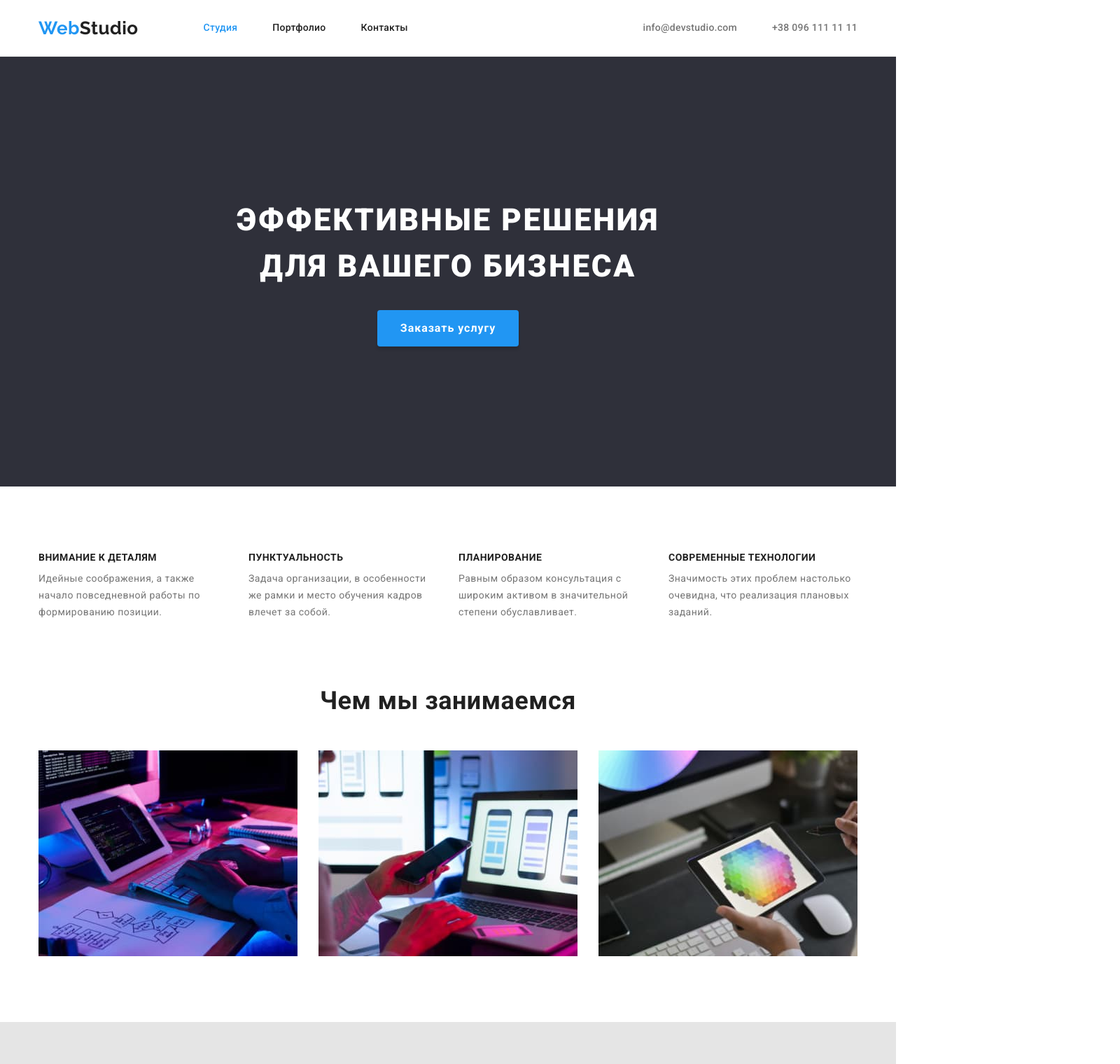
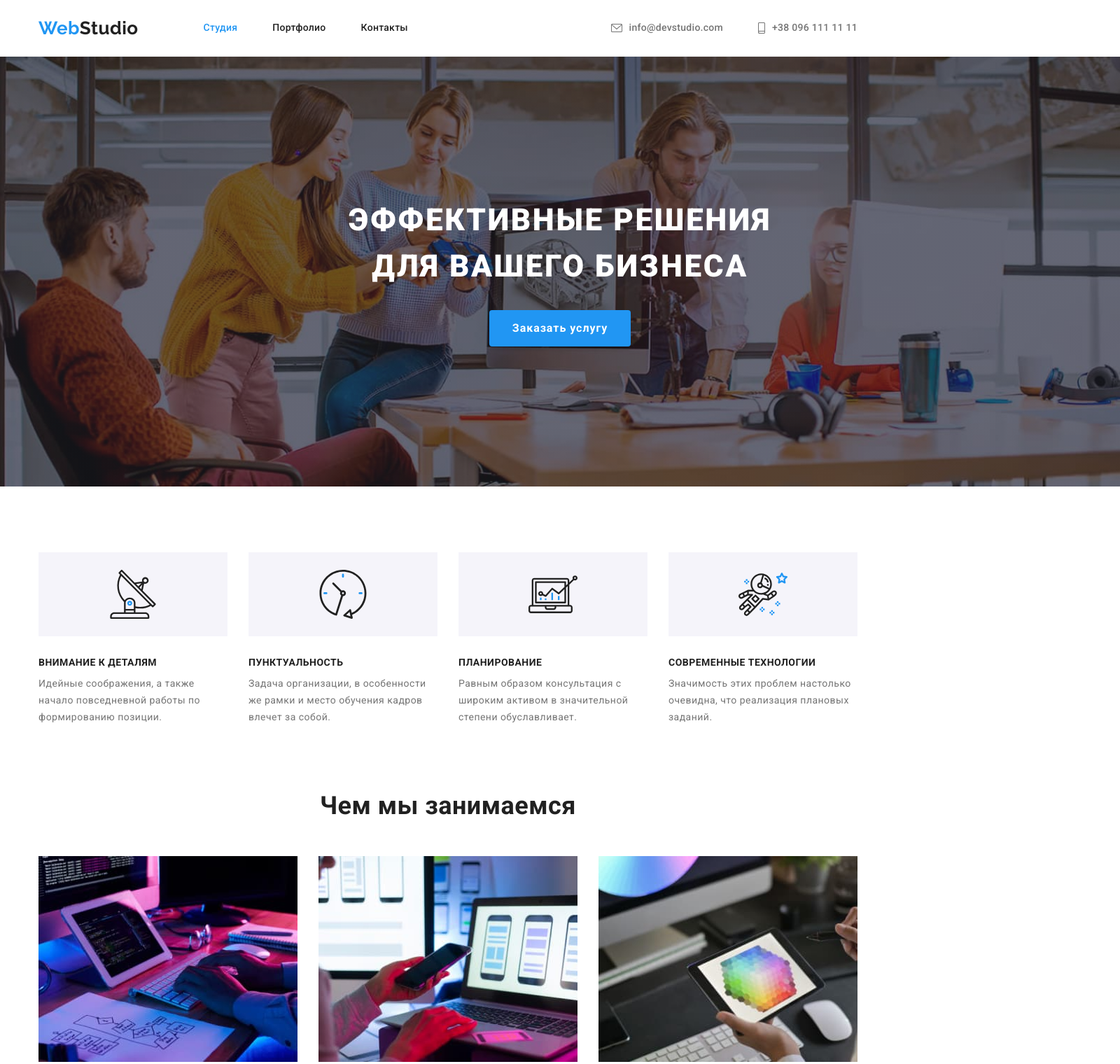
Before and after one commit to VenjaVenja/goit-markup-hw-04, a plain HTML site: page index.html in a window 1280 px wide. Shown: the top 1520 px of the page at 70% size, 1600 px wide, since content can reach past the window. Drawn offline with nearby package versions, Linux system fonts and the light colour scheme.

Commit message:
Дополняет оформление css 1

```diff
--- a/css/style.css
+++ b/css/style.css
@@ -172,6 +172,8 @@ img {
 
 .auth-nav .link {
   color: var(--primary-text-color);
+  display: inline-flex;
+  align-items: center;
 }
 .site-nav .link:hover,
 .site-nav .link:focus {
@@ -191,12 +193,46 @@ img {
   margin-left: 50px;
 }
 
+.mail::before {
+  content: '';
+  width: 16px;
+  height: 12px;
+  margin-right: 10px;
+  background-image: url('../images/envelope.svg');
+  background-size: contain;
+  background-position: center;
+  background-repeat: no-repeat;
+}
+
+.phone::before {
+  content: '';
+  width: 10px;
+  height: 16px;
+  margin-right: 10px;
+  background-image: url('../images/smartphone.svg');
+  background-size: contain;
+  background-position: center;
+  background-repeat: no-repeat;
+}
+
 .auth-nav .link:hover,
 .auth-nav .link:focus {
   color: var(--accent-color);
 }
 
 /* hero */
+
+.overlay {
+  width: 1600px;
+  margin-left: auto;
+  margin-right: auto;
+  background-image: linear-gradient(to right, rgba(47, 48, 58, 0.4), rgba(47, 48, 58, 0.4)),
+    url('../images/heroback.jpg');
+  background-repeat: no-repeat;
+  background-position: center;
+  background-size: cover;
+}
+
 .hero {
   padding-top: 200px;
   padding-bottom: 200px;
@@ -300,6 +336,33 @@ img {
 
 .feature-list .item {
   width: 270px;
+}
+
+.feature-list .item::before {
+  display: block;
+  content: '';
+  height: 120px;
+  margin-bottom: 30px;
+
+  background-color: #f5f4fa;
+  background-repeat: no-repeat;
+  background-position: center;
+}
+
+.icon-radar::before {
+  background-image: url('../images/Group.svg');
+}
+
+.icon-clock::before {
+  background-image: url('../images/clock.svg');
+}
+
+.icon-diagram::before {
+  background-image: url('../images/diagram.svg');
+}
+
+.icon-spaceman::before {
+  background-image: url('../images/astronaut.svg');
 }
 
 .feature-list .item:not(:last-child) {
--- a/index.html
+++ b/index.html
@@ -29,14 +29,14 @@
           <li class="item"><a href="contacts.html" class="link">Контакты</a></li>
         </ul>
        <ul class="auth-nav list">
-        <li class="item"><a href="mailto:info@devstudio.com" class="link">info@devstudio.com</a></li>
-        <li class="item"><a href="tel:+380961111111" class="link">+38 096 111 11 11</a></li>
+        <li class="item"><a href="mailto:info@devstudio.com" class="link mail">info@devstudio.com</a></li>
+        <li class="item"><a href="tel:+380961111111" class="link phone">+38 096 111 11 11</a></li>
       </ul>
       </nav>
     </header>
     <main>
       <!--Герой-->
-      <section class="hero">
+      <section class="hero overlay">
         <div class="container">
           <div class="hero-item">
             <h1 class="hero-titel">Эффективные решения для вашего бизнеса</h1>
@@ -49,26 +49,26 @@
         <div class="container">
         <h2 class="section-titel-goust visually-hidden">Наши конкурентные преимущества</h2>
         <ul class="feature-list">
-          <li class="item">
+          <li class="item icon-radar">
             <h3 class="titel">Внимание к деталям</h3>
             <p class="text">Идейные соображения, а также начало повседневной работы по формированию позиции.</p>
           </li>
 
-          <li class="item">
+          <li class="item icon-clock">
             <h3 class="titel">Пунктуальность</h3>
             <p class="text">
               Задача организации, в особенности же рамки и место обучения кадров влечет за собой.
             </p>
           </li>
 
-          <li class="item">
+          <li class="item icon-diagram">
             <h3 class="titel">Планирование</h3>
             <p class="text">
               Равным образом консультация с широким активом в значительной степени обуславливает.
             </p>
           </li>
 
-          <li class="item">
+          <li class="item icon-spaceman">
             <h3 class="titel">Современные технологии</h3>
             <p class="text">Значимость этих проблем настолько очевидна, что реализация плановых заданий.</p>
           </li>
```
Also changed, not shown: portfolio.html (+2 -2 lines), images/astronaut.svg (added), images/clock.svg (added), images/diagram.svg (added), images/envelope.svg (added), images/group.svg (added), images/smartphone.svg (added).
